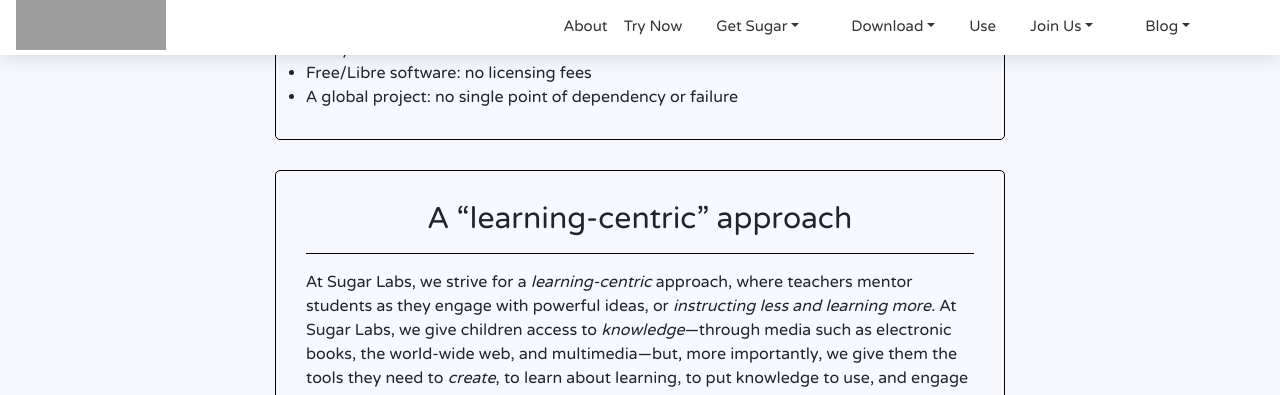
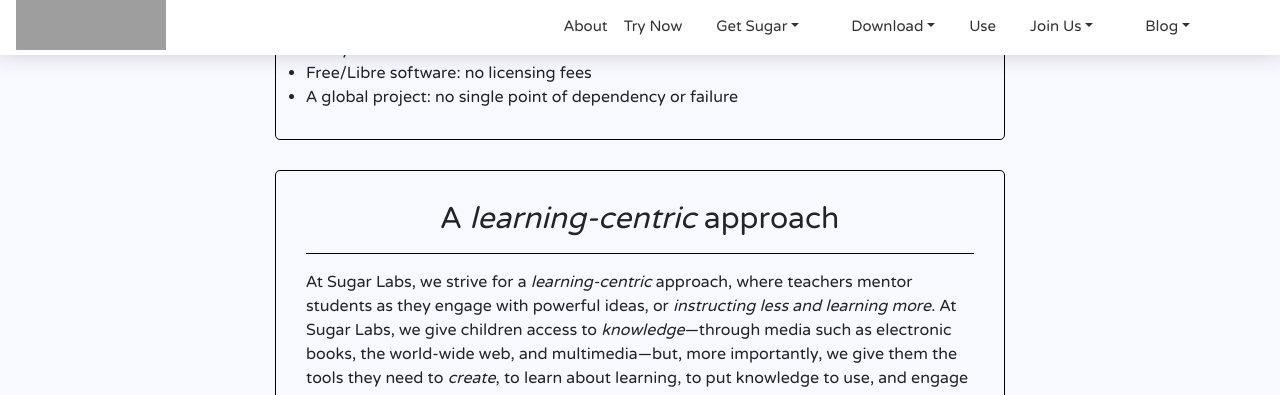
Before and after one commit to sugarlabs/www, a Jekyll site: the page built from more.html, in a window 1280 px wide and 900 px high, scrolled down 1542 px, cut to the strip 0-395 px from the top of the window. Built offline with Jekyll 4.4.1, drawn with Linux system fonts in a browser that asks for light colours; grey boxes are pictures that could not be loaded.

Commit message:
I think we should just use scare quotes when calling a term into question; we need a styleguide; I can help

```diff
--- a/more.html
+++ b/more.html
@@ -89,7 +89,7 @@
                 <div class="row justify-content-center">
                     <div class="col-md-8 col-md-push-2">
                         <div class="border-box customBox" >
-                            <h2 class="text-center">A “learning-centric” approach</h2>
+                            <h2 class="text-center">A <em>learning-centric</em> approach</h2>
                             <hr>
                             <ul>
                                 <li class="listFont">At Sugar Labs, we strive for a <i>learning-centric</i> approach, where teachers mentor students as they engage with powerful ideas, or <em>instructing less and learning more</em>. At Sugar Labs, we give children access to <i>knowledge</i>—through media such as electronic books, the world-wide web, and multimedia—but, more importantly, we give them the tools they need to <i>create</i>, to learn about learning, to put knowledge to use, and engage in reflection and critical dialog. With Sugar, we help learners <i>acquire knowledge</i> so that they grow as active consumers, critics, and <i>creators of knowledge</i>; Sugar welcomes them as members of a vibrant learning community. Plus, cross-community collaboration between technologists and teachers ensures that the ideals of student empowerment, freedom, sharing, open critique, and transparency will remain an integral part of Sugar—one that touches the lives of children and their communities all across the world’s classrooms.</li>
```
